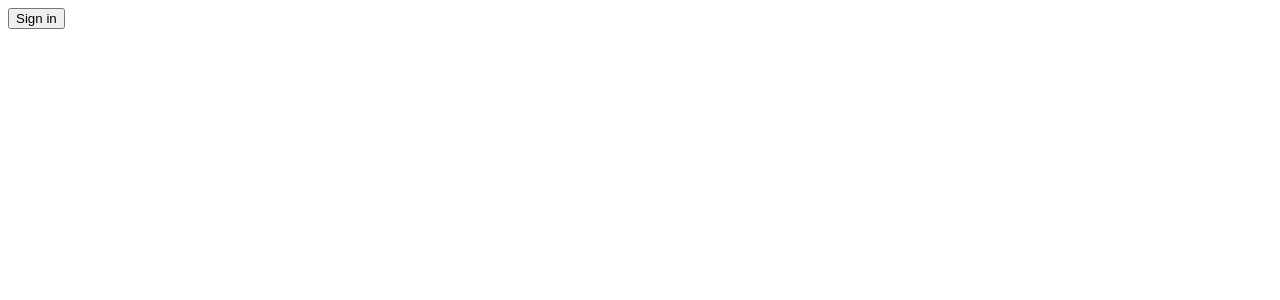
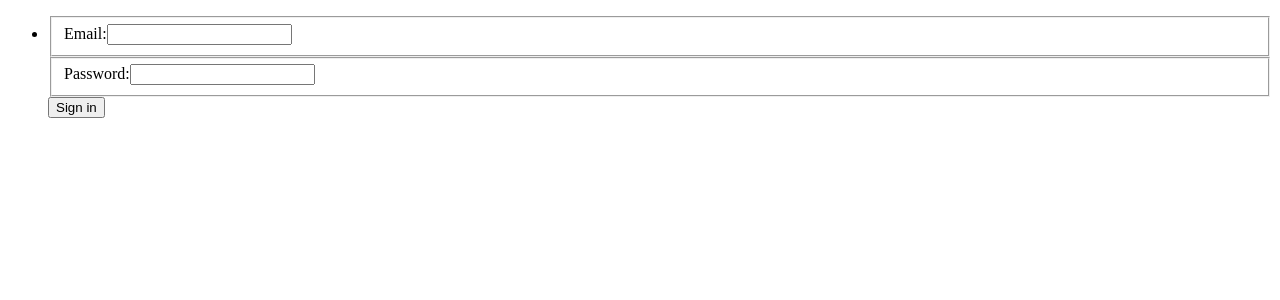
Before and after one commit to alejandrochacinortega/authentication-client, a React (Create React App) app: page / in a window 1280 px wide. Shown: the top 300 px of the page. Built offline with nearby package versions, Linux system fonts and the light colour scheme.

Commit message:
add redux-form

```diff
--- a/package.json
+++ b/package.json
@@ -7,6 +7,7 @@
     "react-dom": "^15.4.2",
     "react-redux": "^5.0.3",
     "redux": "^3.6.0",
+    "redux-form": "^5.0.1",
     "redux-saga": "^0.14.3"
   },
   "devDependencies": {
--- a/src/App.js
+++ b/src/App.js
@@ -1,15 +1,14 @@
 import React, { Component } from 'react';
-import { connect } from 'react-redux';
-import { signin } from './actions/index';
+import Header from './components/Header';
 
 class App extends Component {
     render() {
         return (
             <div>
-                <button onClick={() => this.props.signin()}>Sign in</button>
+                <Header/>
             </div>
     );
     }
 }
 
-export default connect(null, { signin })(App);
+export default App;
--- a/src/actions/index.js
+++ b/src/actions/index.js
@@ -1,9 +1,13 @@
 import {SIGN_IN} from '../types/types';
 
-export function signin() {
-    console.log(' sign in action ');
+export function signin(email, password) {
+    console.log(' sign in action ', email, password);
+    const data = {
+        email,
+        password
+    };
     return {
         type: SIGN_IN,
-        data: "data"
+        data
     }
 }
--- /dev/null
+++ b/src/components/Header.js
@@ -0,0 +1,19 @@
+import React from 'react';
+import Signin from './auth/Signin';
+class Header extends React.Component {
+
+    render() {
+        return (
+            <nav className="navbar navbar-light">
+                <ul className="nav navbar-nav">
+                    <li className="nav-item">
+                        <Signin/>
+                    </li>
+                </ul>
+            </nav>
+        )
+    }
+
+}
+
+export default Header;
--- /dev/null
+++ b/src/components/auth/Signin.js
@@ -0,0 +1,50 @@
+import React, { Component } from 'react';
+import { reduxForm } from 'redux-form';
+import * as actions from '../../actions';
+
+class Signin extends Component {
+    handleFormSubmit({ email, password }) {
+        console.log(' email ', email);
+        console.log(' pass ', password);
+        // Need to do something to log user in
+        this.props.signin({ email, password });
+    }
+
+    renderAlert() {
+        if (this.props.errorMessage) {
+            return (
+                <div className="alert alert-danger">
+                    <strong>Oops!</strong> {this.props.errorMessage}
+                </div>
+            );
+        }
+    }
+
+    render() {
+        const { handleSubmit, fields: { email, password }} = this.props;
+
+        return (
+            <form onSubmit={handleSubmit(this.handleFormSubmit.bind(this))}>
+                <fieldset className="form-group">
+                    <label>Email:</label>
+                    <input {...email} className="form-control" />
+                </fieldset>
+                <fieldset className="form-group">
+                    <label>Password:</label>
+                    <input {...password} type="password" className="form-control" />
+                </fieldset>
+                {this.renderAlert()}
+                <button action="submit" className="btn btn-primary">Sign in</button>
+            </form>
+        );
+    }
+}
+
+function mapStateToProps(state) {
+    return { errorMessage: state.auth.error };
+}
+
+export default reduxForm({
+    form: 'signin',
+    fields: ['email', 'password']
+}, mapStateToProps, actions)(Signin);
--- a/src/reducers/index.js
+++ b/src/reducers/index.js
@@ -1,10 +1,11 @@
 
 import { combineReducers } from 'redux';
 import Auth_Reducer from './reducer_auth';
-
+import { reducer as form } from 'redux-form';
 
 const rootReducer = combineReducers({
     auth: Auth_Reducer,
+    form
 });
 
 export default rootReducer;
--- a/src/sagas/sagas.js
+++ b/src/sagas/sagas.js
@@ -1,5 +1,4 @@
-import {takeEvery} from 'redux-saga';
-import {call, put} from 'redux-saga/effects';
+import {call, put, takeEvery} from 'redux-saga/effects';
 import {
     SIGN_IN,
     SIGN_IN_SUCCEED
@@ -12,7 +11,7 @@ function* signIn(action) {
 
     yield put({
         type: SIGN_IN_SUCCEED,
-        data: "sending from saga"
+        data: action.data
     })
 }
 
```
Also changed, not shown: 1 other file (tests, documents, lock files or other folders).
